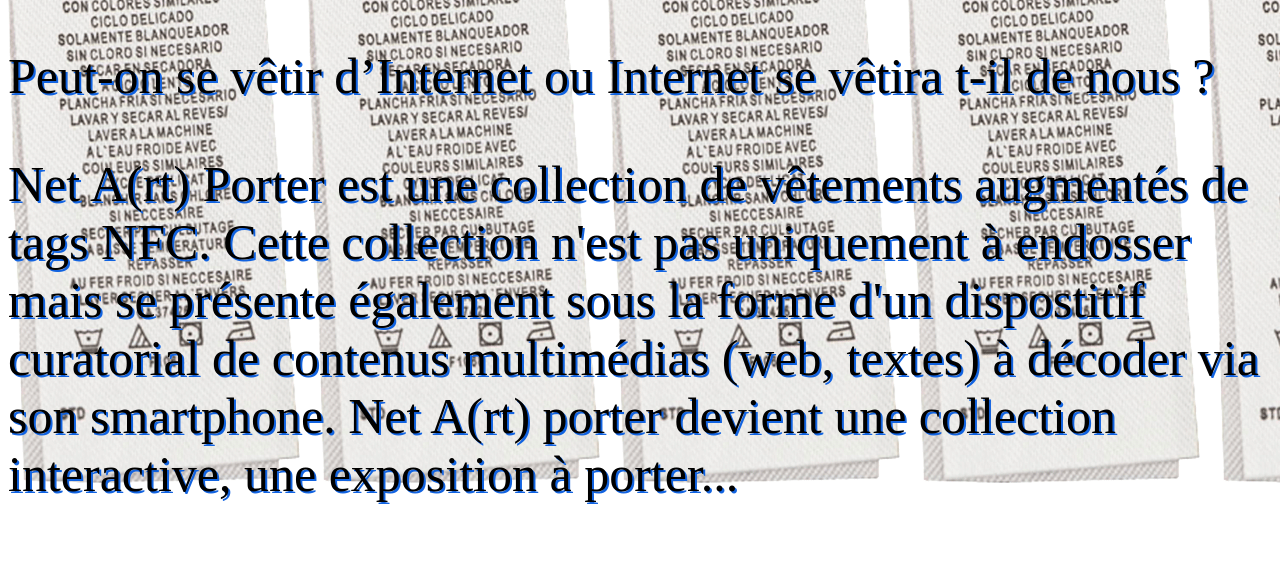
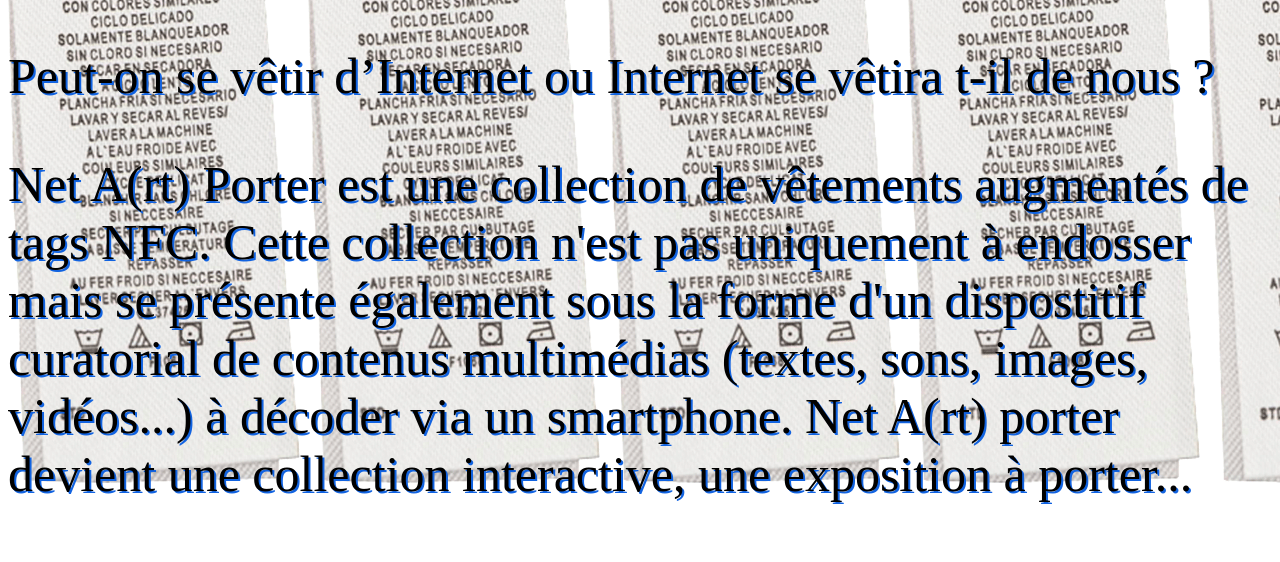
Before and after one commit to netartporter/netartporter.github.io, a plain HTML site: page index.html in a window 1280 px wide. Shown: the part 202-764 px from the top of the page. Drawn offline with Linux system fonts and the light colour scheme.

Commit message:
Update index.html

```diff
--- a/index.html
+++ b/index.html
@@ -17,7 +17,7 @@
     <h1>Net A(rt) Porter</h1>
 
   <p>Peut-on se vêtir d’Internet ou Internet se vêtira t-il de nous ?</p>
-<p>Net A(rt) Porter est une collection de vêtements augmentés de tags NFC. Cette collection n'est pas uniquement à endosser mais se présente également sous la forme d'un dispostitif curatorial de contenus multimédias (web, textes) à décoder via son smartphone. Net A(rt) porter devient une collection interactive, une exposition à porter...</p>
+<p>Net A(rt) Porter est une collection de vêtements augmentés de tags NFC. Cette collection n'est pas uniquement à endosser mais se présente également sous la forme d'un dispostitif curatorial de contenus multimédias (textes, sons, images, vidéos...) à décoder via un smartphone. Net A(rt) porter devient une collection interactive, une exposition à porter...</p>
     <h2>Liens vers les différents projets</h2>
     <a href="https://netartporter.github.io/bangladesh_infos/">https://netartporter.github.io/bangladesh_infos/</a>
     <a href="https://netartporter.github.io/bangladesh_drapeau/">https://netartporter.github.io/bangladesh_drapeau/</a>
```
